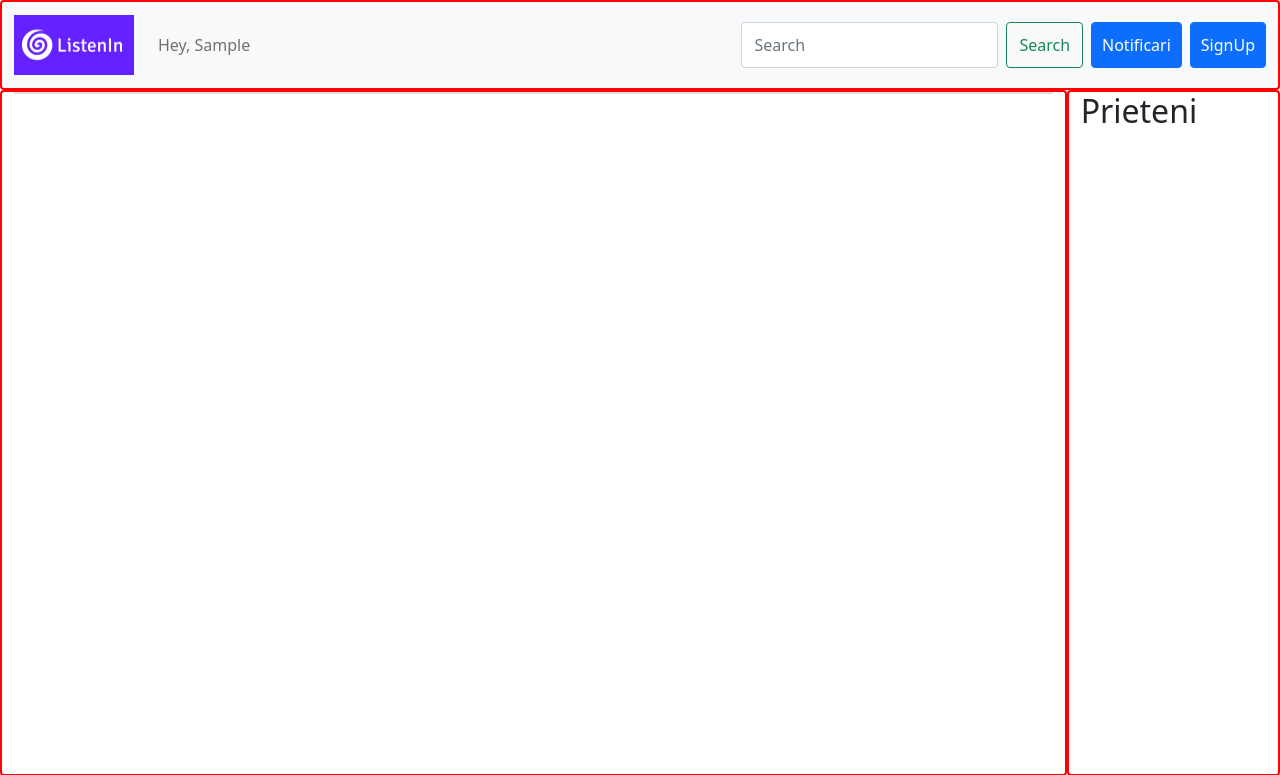
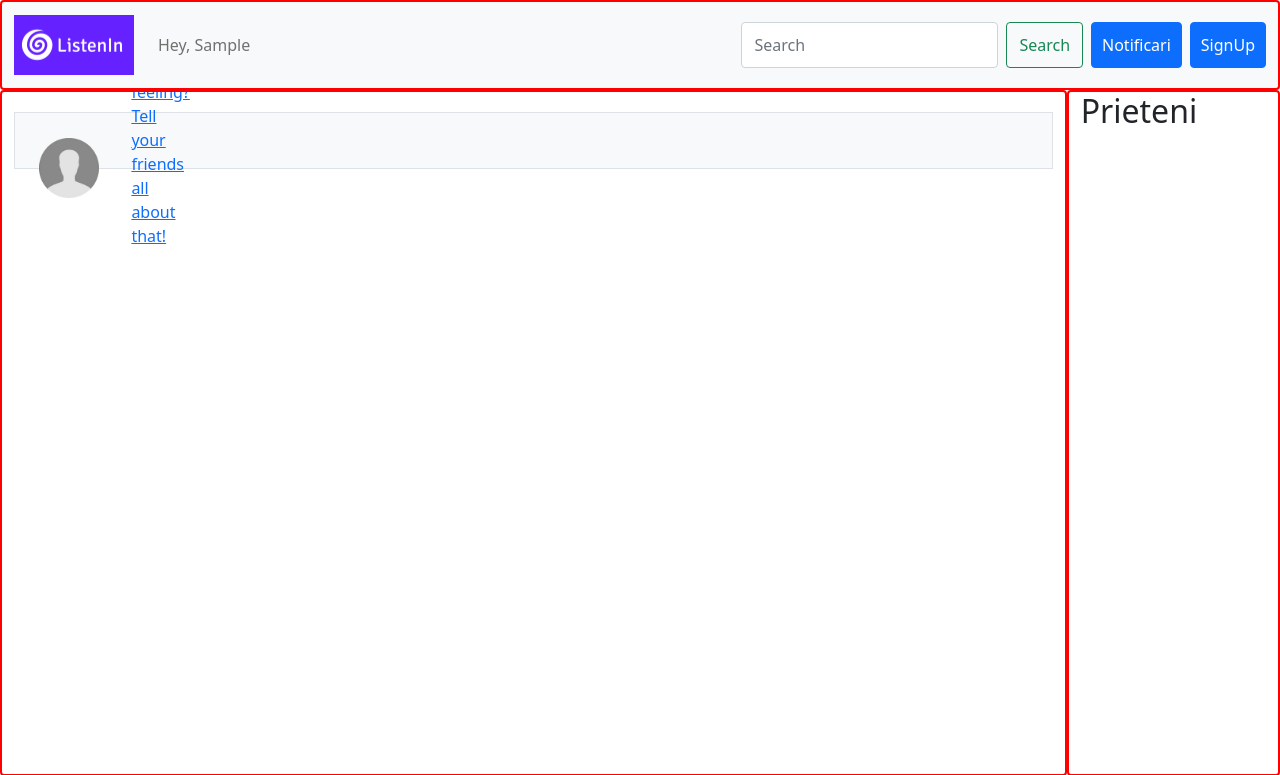
Before and after one commit to lukian001/ListenIn, a Django app: page / in a window 1280 px wide. Shown: the top 775 px of the page. Run offline with Django 4.2, Linux system fonts and the light colour scheme; the visitor is signed in with stand-in values (Sample User, id 1); data comes from the database, SQL or seed files in the repository; data that the repository does not hold is empty; some libraries are stand-ins or nearby versions.

Commit message:
mainpage changes

```diff
--- a/templates/main_page.html
+++ b/templates/main_page.html
@@ -6,10 +6,24 @@
 
 {% block content %}
         <div style="border: 2px solid red; border-radius: 4px; overflow-y: auto; word-break: normal;" class="col-sm-10">
-            <div class="vstack gap-3">
-                <div class = "bg-light border">
-
+            <div class="container-fluid bg-light border" style="margin-top: 20px">
+                <!-- PARTEA DE MAKE A POST + POZA -->
+                <div style="height: 8%; align-items: center" class="row content">
+                    <div style="padding:0px;" class="col-sm-1">
+                        <div style="max-height:8%; " class="text-center">
+                            <img src="{{ request.user.profile.avatar.url }}" style="max-width: 60px; max-height:60px;" class="rounded">
+                        </div>
+                    </div>
+                    <div style="padding:0px;" class="col-sm-11">
+                            <div style="height:100%" class="d-flex align-items-center">
+                                <div style="margin-left:20px; margin-right: 860px;" class="align-self-center">
+                                    <a href="#">How are you feeling? Tell your friends all about that!</a>
+                                </div>
+                            </div>
+                    </div>
                 </div>
+            </div>
+            <div style="margin-top: 20px;" class="vstack gap-3">
                 {% for post in posts %}
                     <div class="bg-light border">{{ post.text }}</div>
                 {% endfor %}
```
